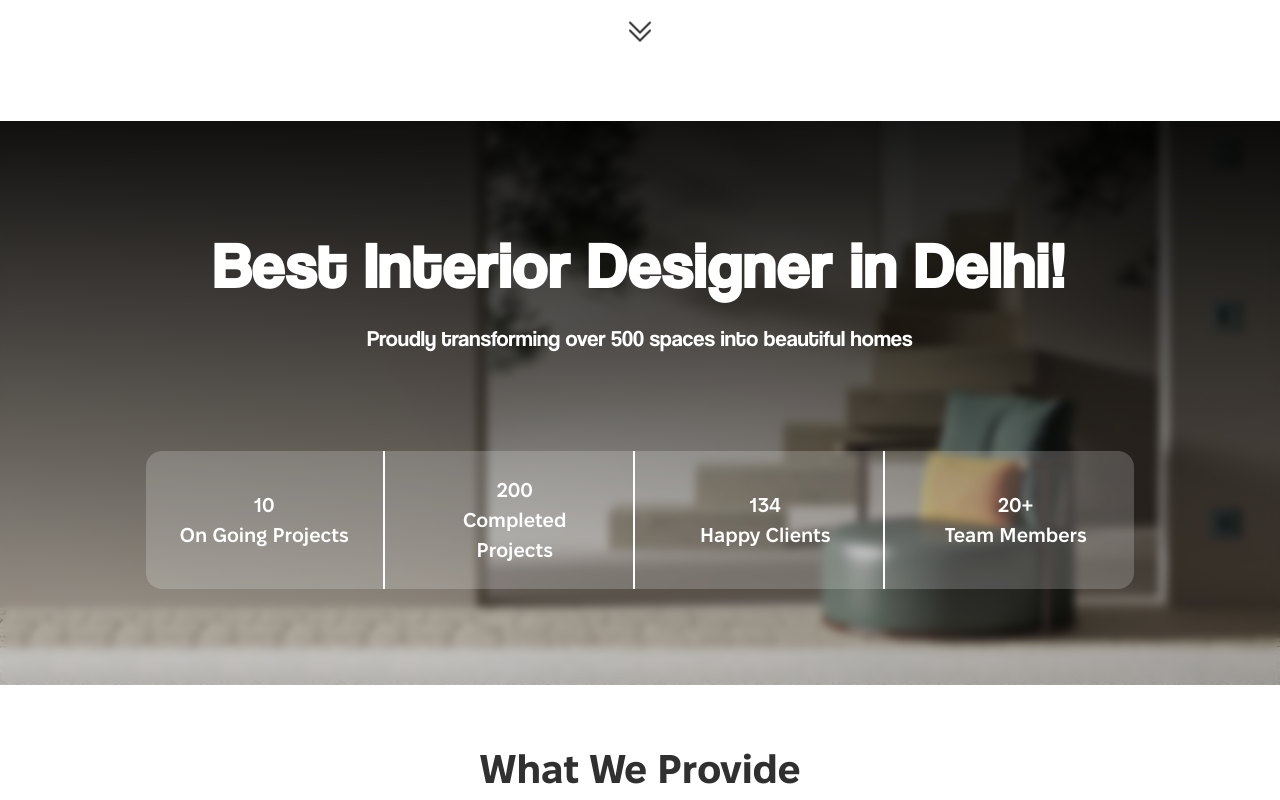
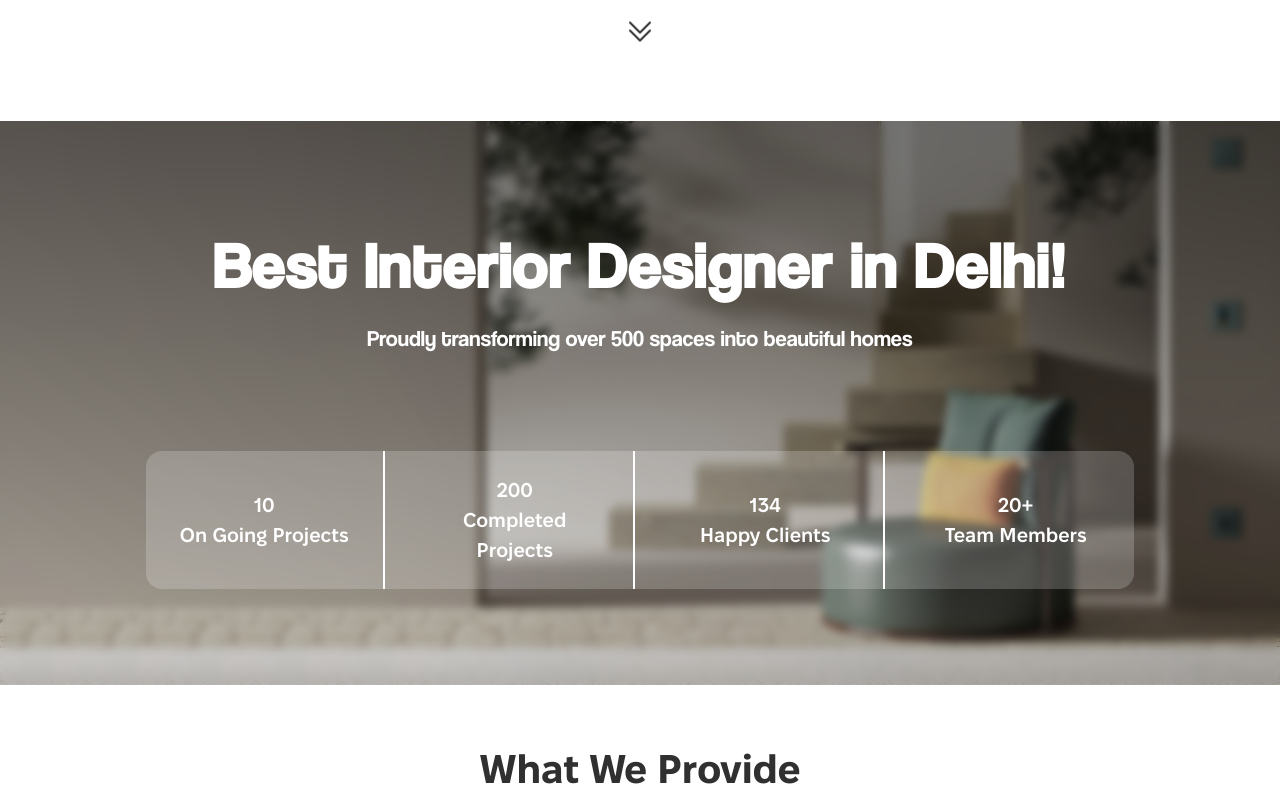
Before and after one commit to AroraKaran19/inview-interior, a Next.js app: page / in a window 1280 px wide. Shown: the part 740-1540 px from the top of the page. Built offline with nearby package versions, Linux system fonts and the light colour scheme.

Commit message:
modified a bit

```diff
--- a/app/HomePage.css
+++ b/app/HomePage.css
@@ -168,8 +168,6 @@ section.home-hero-section .hero-text .arrow-down svg {
 .middle-banner-1 {
     min-height: clamp(15rem, 30vw, 25rem);
     padding: clamp(0rem, 5vw, 5rem);
-    backdrop-filter: blur(0.25rem);
-    -webkit-backdrop-filter: blur(0.25rem);
 }
 
 
--- a/app/components/MiddleBanner_1.tsx
+++ b/app/components/MiddleBanner_1.tsx
@@ -43,7 +43,7 @@ const MiddleBanner_1 = () => {
   return (
     <>
       <div className="middle-banner-background-wrapper bg-banner-1 bg-fixed bg-no-repeat bg-cover bg-right-bottom w-full">
-        <div className="middle-banner-1 w-full flex justify-center items-center">
+        <div className="middle-banner-1 w-full flex justify-center items-center backdrop-blur-sm">
           <div className="middle-banner-1-container w-full flex justify-center items-center">
 
             <div className="middle-banner-1-sub-container flex flex-col justify-center items-center gap-8 sm:gap-0 w-fit rounded-2xl ">
--- a/tailwind.config.ts
+++ b/tailwind.config.ts
@@ -58,7 +58,7 @@ const config: Config = {
         fadeIn: "fadeIn 1s 2.5s ease-in-out forwards",
       },
       backgroundImage: {
-        'banner-1': "linear-gradient(rgba(0,0,0,0.9), rgba(0,0,0,0.1)), url('/HomeThirdSection1.jpg');",
+        'banner-1': "linear-gradient(rgba(0,0,0,0.5), rgba(0,0,0,0.1)), url('/HomeThirdSection1.jpg');",
       },
     },
   },
```
